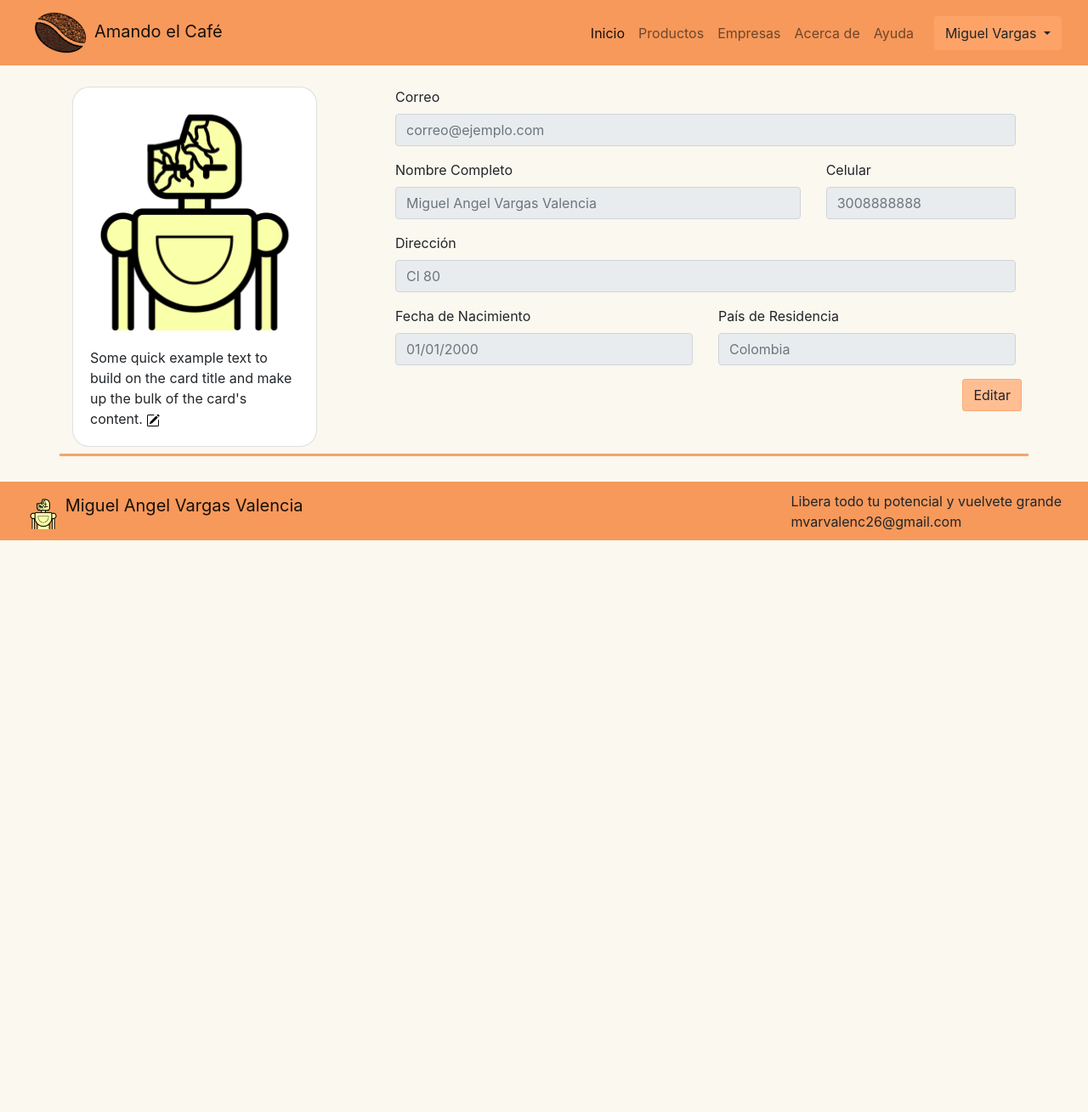
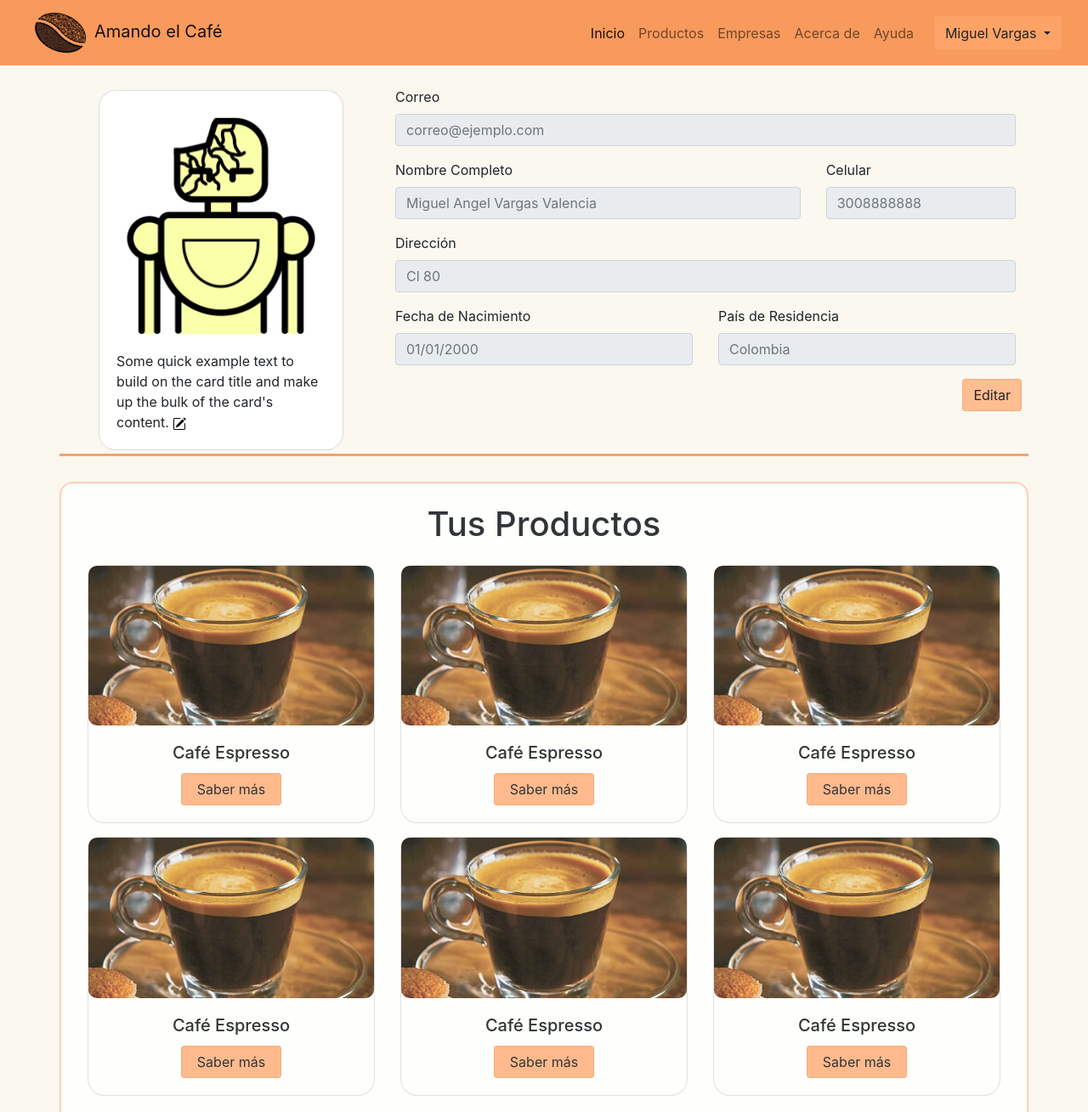
Before and after one commit to MIGUEVARVAL/MIGUEVARVAL, a plain HTML site: page Perfil.html in a window 1280 px wide. Shown: the top 1309 px of the page at 85% size. Before the commit the page ends 800 px from the top, so only its background shows below. Drawn offline with nearby package versions, Linux system fonts and the light colour scheme.

Commit message:
Se termina la pagina perfil 31/07

```diff
--- a/CSS/CSS.css
+++ b/CSS/CSS.css
@@ -112,6 +112,10 @@ li .page-item {
     border: none;
     box-shadow: 3px 3px rgba(0, 0, 0, 0.247);
 }
-
+.cardPerfil{
+    display: flex;
+    align-items: center;
+    justify-content: center;
+}
 
 /* IDENTIFICADORES */
--- a/Perfil.html
+++ b/Perfil.html
@@ -50,8 +50,8 @@
         </div>
     </nav>
     <div class="container">
-      <div class="row p-0">
-        <div class="col-md-4">
+      <div class="row p-0 justify-content-md-center">
+        <div class="col-lg-4 cardPerfil">
           <div class="card" style="width: 18rem;">
             <img src="img/Logo2.png" class="card-img-top" alt="...">
             <div class="card-body">
@@ -63,7 +63,7 @@
             </div>
           </div>
         </div>
-        <div class="col-md-8">
+        <div class="col-lg-8">
             <form class="row g-3" style="border: none;">
               <div class="col-12">
                 <label for="inputEmail4" class="form-label">Correo</label>
@@ -93,6 +93,75 @@
                 <button type="submit" class="btn btn-warning " style="background-color: #ffbe92 !important;">Editar</button>
               </div>
             </form>
+        </div>
+      </div>
+      <div class="row containerProducto pt-4 rounded-4 p-3 mb-3 bg-body mt-4">
+        <h1 class="text-center mb-4">Tus Productos</h1>
+        <div class="col-12 col-md-4 col-lg-4">
+          <div class="card">
+            <img src="img/cafe-espresso.jpg" class="card-img-top" alt="...">
+            <div class="card-body">
+              <h5 class="card-title text-center">Café Espresso</h5>
+              <div class="d-grid gap-2 col-6 mx-auto">
+                <a href="ProductoEspecifico.html" class="btn btn-warning">Saber más</a>
+              </div>
+            </div>
+          </div>
+        </div>
+        <div class="col-12 col-md-4 col-lg-4 mb-3">
+          <div class="card">
+            <img src="img/cafe-espresso.jpg" class="card-img-top" alt="...">
+            <div class="card-body">
+              <h5 class="card-title text-center">Café Espresso</h5>
+              <div class="d-grid gap-2 col-6 mx-auto">
+                <a href="ProductoEspecifico.html" class="btn btn-warning">Saber más</a>
+              </div>
+            </div>
+          </div>
+        </div>
+        <div class="col-12 col-md-4 col-lg-4 mb-3">
+          <div class="card">
+            <img src="img/cafe-espresso.jpg" class="card-img-top" alt="...">
+            <div class="card-body">
+              <h5 class="card-title text-center">Café Espresso</h5>
+              <div class="d-grid gap-2 col-6 mx-auto">
+                <a href="ProductoEspecifico.html" class="btn btn-warning">Saber más</a>
+              </div>
+            </div>
+          </div>
+        </div>
+        <div class="col-12 col-md-4 col-lg-4">
+          <div class="card">
+            <img src="img/cafe-espresso.jpg" class="card-img-top" alt="...">
+            <div class="card-body">
+              <h5 class="card-title text-center">Café Espresso</h5>
+              <div class="d-grid gap-2 col-6 mx-auto">
+                <a href="ProductoEspecifico.html" class="btn btn-warning">Saber más</a>
+              </div>
+            </div>
+          </div>
+        </div>
+        <div class="col-12 col-md-4 col-lg-4 mb-3">
+          <div class="card">
+            <img src="img/cafe-espresso.jpg" class="card-img-top" alt="...">
+            <div class="card-body">
+              <h5 class="card-title text-center">Café Espresso</h5>
+              <div class="d-grid gap-2 col-6 mx-auto">
+                <a href="ProductoEspecifico.html" class="btn btn-warning">Saber más</a>
+              </div>
+            </div>
+          </div>
+        </div>
+        <div class="col-12 col-md-4 col-lg-4 mb-3">
+          <div class="card">
+            <img src="img/cafe-espresso.jpg" class="card-img-top" alt="...">
+            <div class="card-body">
+              <h5 class="card-title text-center">Café Espresso</h5>
+              <div class="d-grid gap-2 col-6 mx-auto">
+                <a href="ProductoEspecifico.html" class="btn btn-warning">Saber más</a>
+              </div>
+            </div>
+          </div>
         </div>
       </div>
     </div>
```
